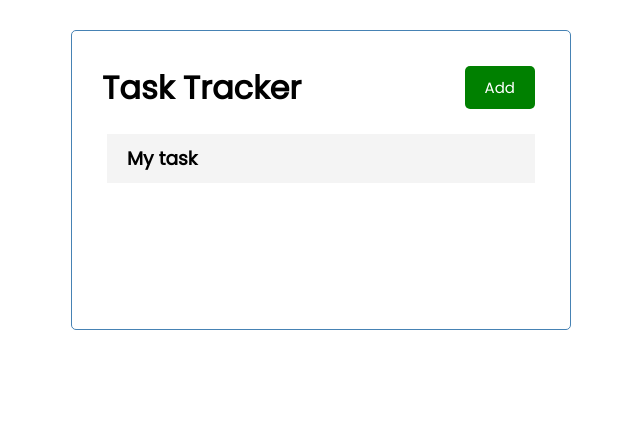
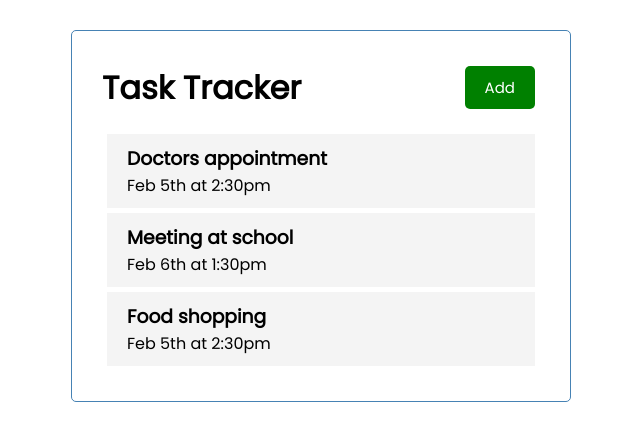
Before and after one commit to AnesBkdm/task-tracker, a React (Create React App) app in the folder task-tracker/: page / in a window 1280 px wide. Shown: the top 440 px of the page, without its empty margins (319-959 px from the left). Built offline with nearby package versions, Linux system fonts and the light colour scheme.

Commit message:
⚛️ React icons & Task prop

```diff
--- a/task-tracker/src/components/Task.js
+++ b/task-tracker/src/components/Task.js
@@ -1,7 +1,8 @@
 const Task = ({ task }) => {
     return (
         <div className='task'>
-            <h3>My task</h3>
+            <h3>{task.text}</h3>
+            <p>{task.day}</p>
         </div>
     )
 }
--- a/task-tracker/src/components/Tasks.js
+++ b/task-tracker/src/components/Tasks.js
@@ -10,4 +10,4 @@
     )
 }
 
-export default Task
+export default Tasks
```
Also changed, not shown: 1 other file (tests, documents, lock files or other folders).
